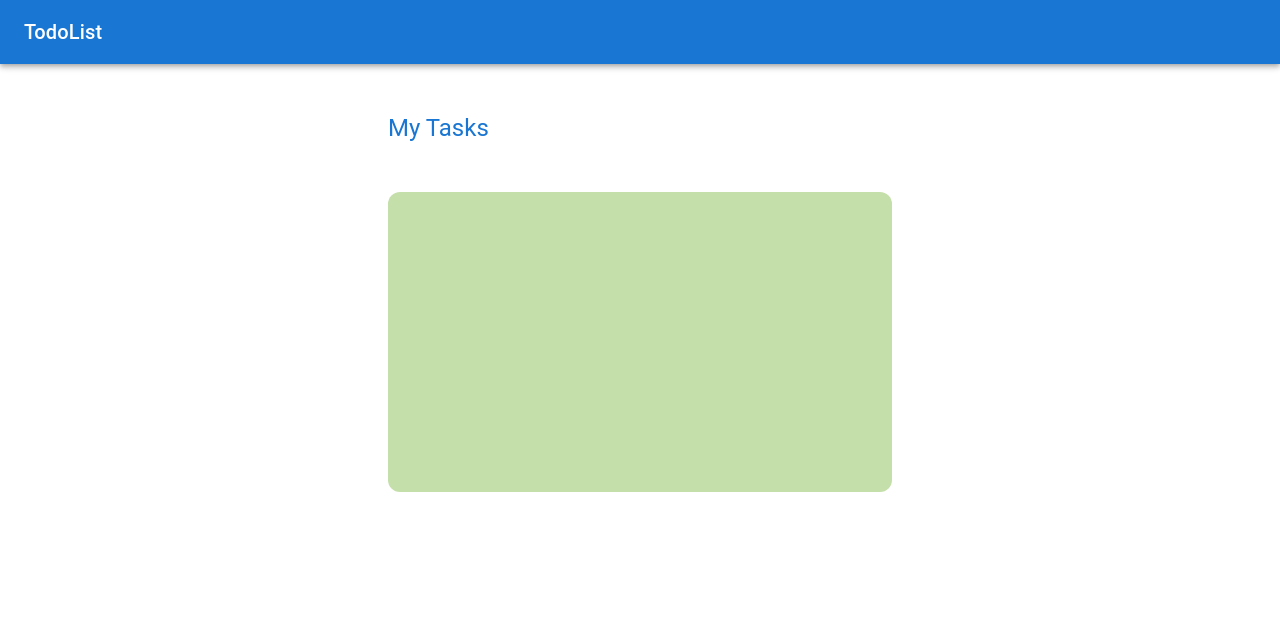
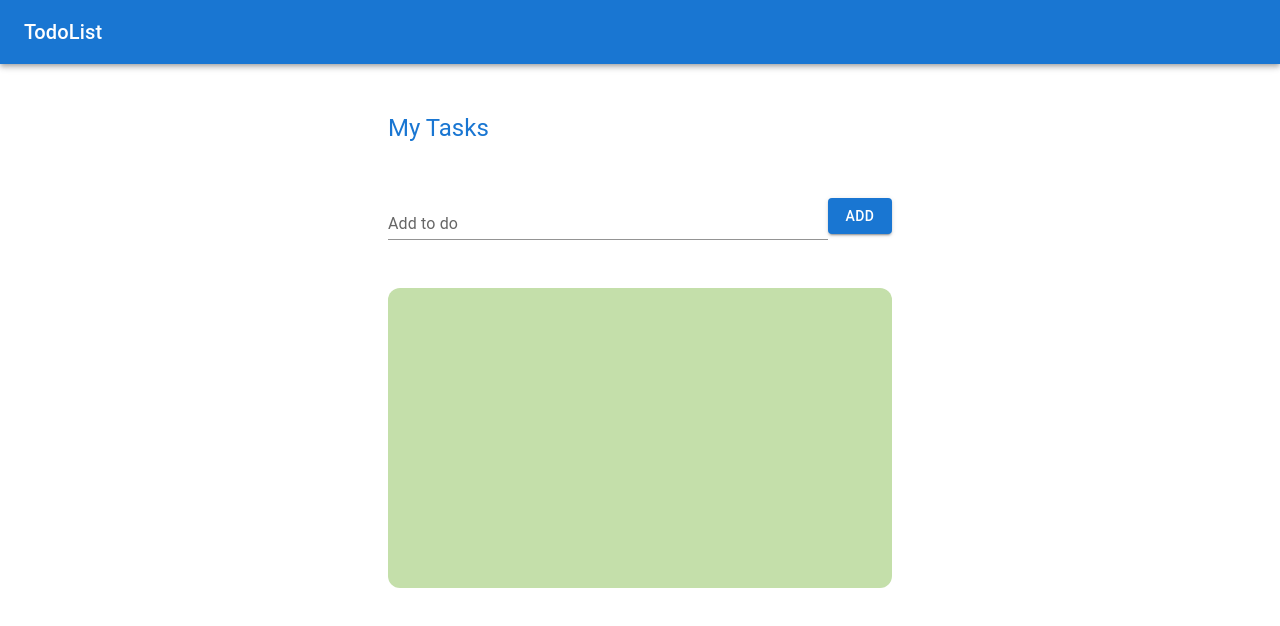
Before and after one commit to Hikari7/TS_todoList, a React (Vite) app: page / in a window 1280 px wide. Shown: the top 626 px of the page. Built offline with nearby package versions, Linux system fonts and the light colour scheme.

Commit message:
added the form and rendered todos

```diff
--- a/src/App.tsx
+++ b/src/App.tsx
@@ -3,23 +3,51 @@ import "./App.css";
 import Layout from "./Layout/Layout";
 import { Toolbar, Typography } from "@mui/material";
 import Todos from "./components/main/Todos";
+import Form from "./components/main/Form";
 
-interface TodoState {
+//型を書いて別のコンポーネントにexportすることも可能
+export interface TodoState {
+  //配列のtodo
   todos: {
     value: string;
     id: number;
     checked: false;
   }[];
   //↑配列になるので[]も書いておく
+
+  //単体のtodo
+  todo: {
+    value: string;
+    id: number;
+    checked: false;
+  };
 }
+
+//こんな書き方もある
+interface TestTypeObj {
+  value: string;
+  id: number;
+  checked: boolean;
+}
+// interface TestTypeArr {
+//   todos:TestTypeObj[],
+//   todos2:Array<TestTypeObj>
+// }
 
 function App() {
   //もし配列の中が空だったらTSは型のタイプがわからないので<TodoState>で予め型を宣言しておく
   //stateをtypeと一緒に宣言したよ
   const [todos, setTodos] = useState<TodoState["todos"]>([]);
 
+  //setTodosを更新するための関数(つまりsetTodos)
+  //関数の中に引数を渡すときもその引数の中に型をかく
+  const handleSetTodos = (updatedTodos: TodoState["todos"]) => {
+    setTodos(updatedTodos);
+  };
+  console.log(todos);
+
   // todos.map((todo) => {
-  //   todo.value
+  //   console.log(todo);
   // });
 
   return (
@@ -30,8 +58,8 @@ function App() {
             My Tasks
           </Typography>
         </Toolbar>
-        {/* 子に渡す */}
-        {/* <Form todo={null} setTodo={null} /> */}
+        {/* handleSetTodos(setTodos:更新された最新のtodos)を子に渡して更新できるようにする */}
+        <Form todos={todos} handleSetTodos={handleSetTodos} />
         <Todos todos={todos} />
       </Layout>
     </>
@@ -39,3 +67,21 @@ function App() {
 }
 
 export default App;
+
+// const [todo, setTodo] = useState<Todo[]>([]);
+
+// type Todo = {
+//   value: string;
+//   id: number;
+//   checked: false;
+// };
+
+//newTodoはTodoの型と合わせることを記述
+// const newTodo: Todo = {
+//   value: value,
+//   id: Date.now(),
+//   checked: false,
+// };
+
+// setTodo([newTodo, ...todo]);
+// setTodo("");
--- a/src/components/main/Form.tsx
+++ b/src/components/main/Form.tsx
@@ -1,17 +1,17 @@
 import { Button, Container, TextField, unstable_useId } from "@mui/material";
 import React, { useState } from "react";
+import { TodoState } from "../../App";
 // import AddIcon from "@mui/icons-material/Add";
 
-// const Form = ({ text }: Props) => {
-const Form = (props: { todos: null; setTodos: null }) => {
+//受け取るpropsにも型を宣言
+interface TodoProps {
+  todos: TodoState["todos"];
+  handleSetTodos: (updatedTodos: TodoState["todos"]) => void;
+}
+
+// const Form = ({ text }: TodoState) => {
+const Form = ({ todos, handleSetTodos }: TodoProps) => {
   const [value, setValue] = useState("");
-  // const [todo, setTodo] = useState<Todo[]>([]);
-
-  // type Todo = {
-  //   value: string;
-  //   id: number;
-  //   checked: false;
-  // };
 
   const handleChange = (
     e: React.ChangeEvent<HTMLInputElement | HTMLTextAreaElement>
@@ -21,17 +21,17 @@ const Form = (props: { todos: null; setTodos: null }) => {
 
   const handleSubmit = (e: React.FormEvent<HTMLFormElement>) => {
     e.preventDefault();
-    console.log(value);
+    //ここでhandleSetTodosの値を更新する
+    // console.log(value); valueは取れてる
+    //オブジェクトなので""で何のtypeか判断
+    const newTodo: TodoState["todo"] = {
+      value: value,
+      id: Date.now(),
+      checked: false,
+    };
 
-    //newTodoはTodoの型と合わせることを記述
-    // const newTodo: Todo = {
-    //   value: value,
-    //   id: Date.now(),
-    //   checked: false,
-    // };
-
-    // setTodo([newTodo, ...todo]);
-    // setTodo("");
+    handleSetTodos([...todos, newTodo]);
+    console.log(todos);
   };
 
   return (
@@ -65,18 +65,3 @@ const Form = (props: { todos: null; setTodos: null }) => {
 };
 
 export default Form;
-
-{
-  /* <AddIcon
-            name="details"
-            onSubmit={handleSubmit("detail")}
-            sx={{
-              fontSize: 25,
-              color: "#333",
-              display: "block",
-              "&:hover": {
-                opacity: 0.3,
-              },
-            }}
-          /> */
-}
--- a/src/components/main/ItemTodo.tsx
+++ b/src/components/main/ItemTodo.tsx
@@ -1,4 +1,5 @@
 import React from "react";
+import { TodoState as TodoProps } from "../../App";
 
 const ItemTodo = () => {
   return <div>itemTodo</div>;
--- a/src/components/main/Todos.tsx
+++ b/src/components/main/Todos.tsx
@@ -1,21 +1,27 @@
 import { Box, Container, Typography } from "@mui/material";
-import React from "react";
-import Form from "./Form";
+import { TodoState } from "../../App";
 
-//受け取るpropsもtype宣言する
-interface TodoProps {
-  todos: {
-    value: string;
-    id: number;
-    checked: false;
-  }[];
-  //↑配列になるので[]も書いておく
+interface Props {
+  todos: TodoState["todos"];
 }
+
+// interface TodoObj {
+//   todos: {
+//     value: string;
+//     id: number;
+//     checked: false;
+//   }[];
+// }
+
+// interface TodoArr {
+//   todos: TodoObj[];
+// }
 
 // const Todos = (props: { todo: null; setTodo: null }) => {
 //親からpropsを受け取る
-const Todos = ({ todos }: TodoProps): JSX.Element => {
-  // console.log(todo);
+const Todos = ({ todos }: Props) => {
+  // const Todos = ({ todos }: TodoArr) => {
+  console.log(todos);
 
   return (
     <>
@@ -35,11 +41,9 @@ const Todos = ({ todos }: TodoProps): JSX.Element => {
             borderRadius: 3,
           }}
         >
-          <Typography>
-            {" "}
-            <ul>{todos.value}</ul>
-            {/* ✅どうやってレンダリングするのか考える */}
-          </Typography>
+          {todos?.map((todo: TodoState["todo"]) => {
+            return <div key={todo.id}>{todo.value}</div>;
+          })}
         </Box>
       </Container>
     </>
@@ -47,3 +51,13 @@ const Todos = ({ todos }: TodoProps): JSX.Element => {
 };
 
 export default Todos;
+
+//受け取るpropsもtype宣言する
+// interface TodoProps {
+//   todos: {
+//     value: string;
+//     id: number;
+//     checked: false;
+//   }[];
+//   //↑配列になるので[]も書いておく
+// }
```
